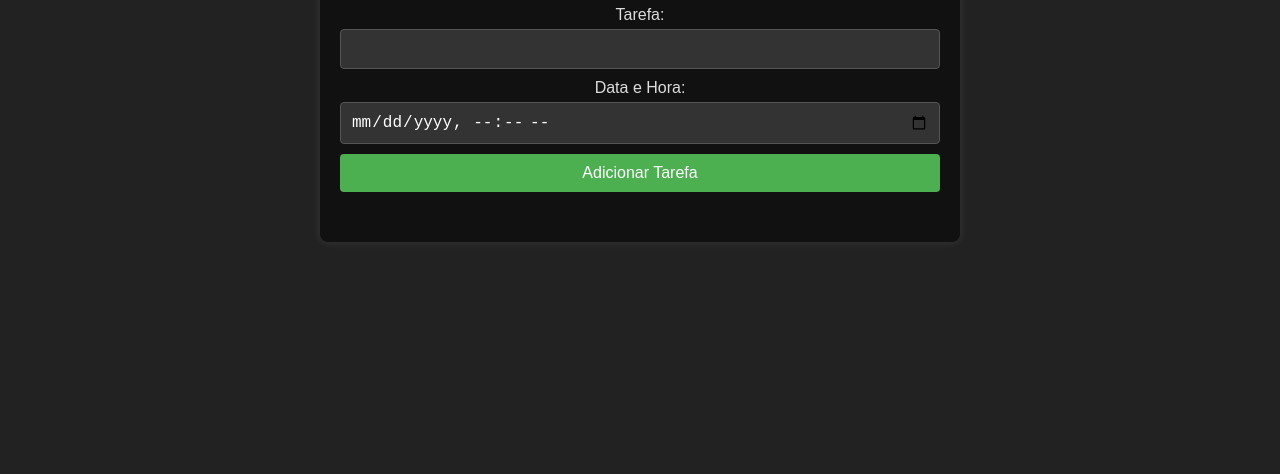
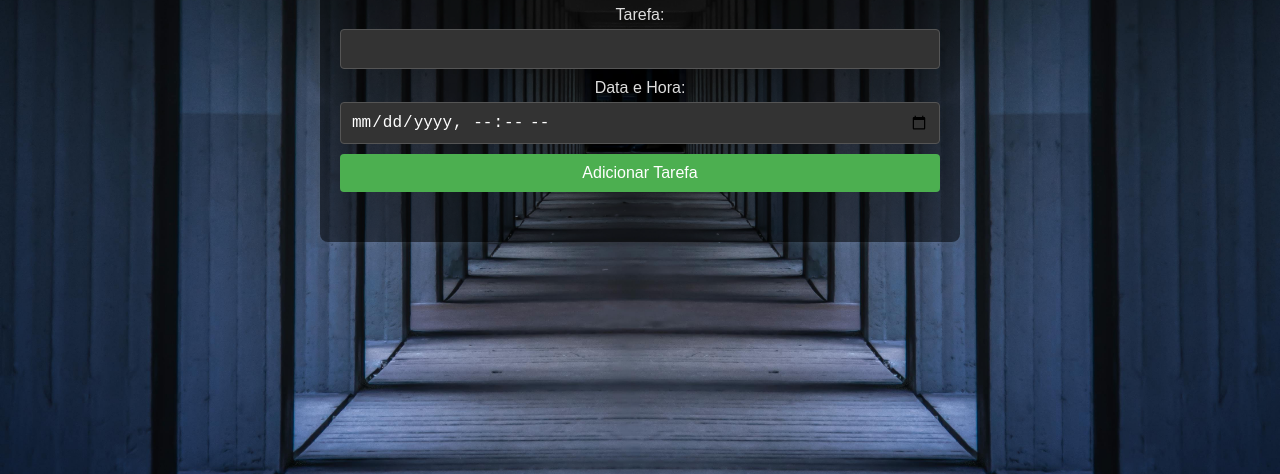
Before and after one commit to DouglasFW/Projeto-Agenda, a plain HTML site: page index.html in a window 1280 px wide. Shown: the part 326-800 px from the top of the page. Drawn offline with Linux system fonts and the light colour scheme; the site is published under a folder, as on GitHub Pages, so addresses that start at the root find nothing.

Commit message:
new wallpaper

```diff
--- a/styles.css
+++ b/styles.css
@@ -8,7 +8,7 @@ body, html {
 }
 
 .bg-image {
-    background-image: url('/pexel.jpg'); /* Substitua 'background.jpg' pelo caminho da sua imagem de fundo */
+    background-image: url('./assets/pexel.jpg'); /* Substitua 'background.jpg' pelo caminho da sua imagem de fundo */
     background-size: cover;
     background-position: center;
     display: flex;
```
Also changed, not shown: assets/pexel.jpg (renamed from pexel.jpg).
